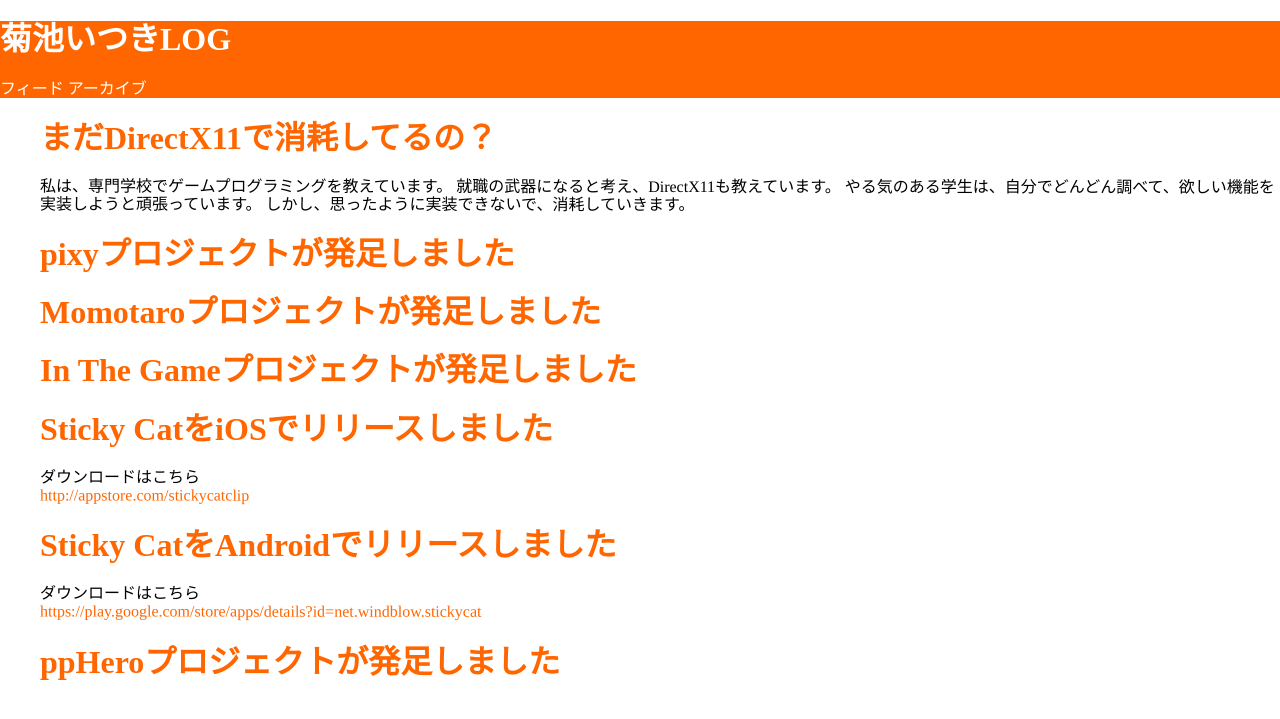
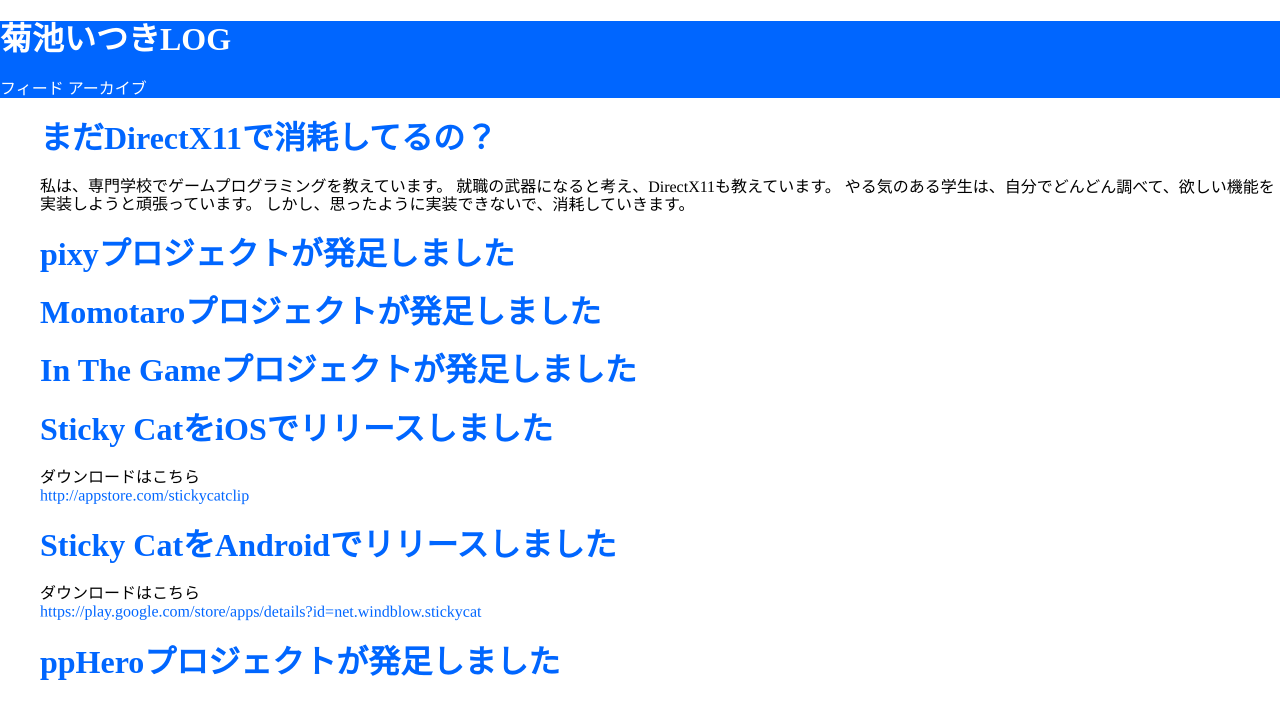
Before and after one commit to itukikikuti/windblow.net, a Jekyll site: the page built from index.html, in a window 1280 px wide. Shown: the top 719 px of the page. Built offline with Jekyll 4.4.1, drawn with Linux system fonts in a browser that asks for light colours; some web fonts are replaced.

Commit message:
Update _config.yml

```diff
--- a/_config.yml
+++ b/_config.yml
@@ -1,2 +1,2 @@
 title: 菊池いつきLOG
-color: '#FF6600'
+color: '#0066FF'
```
